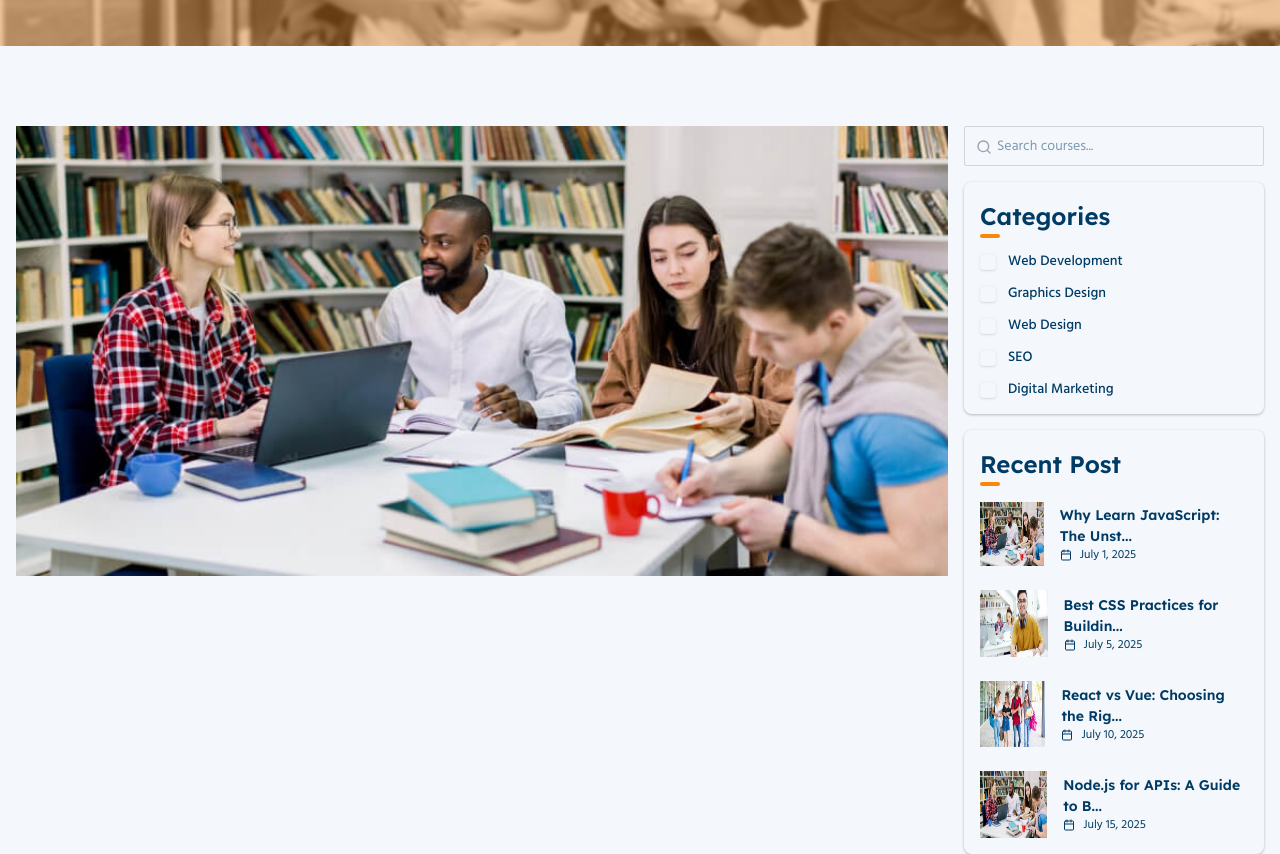
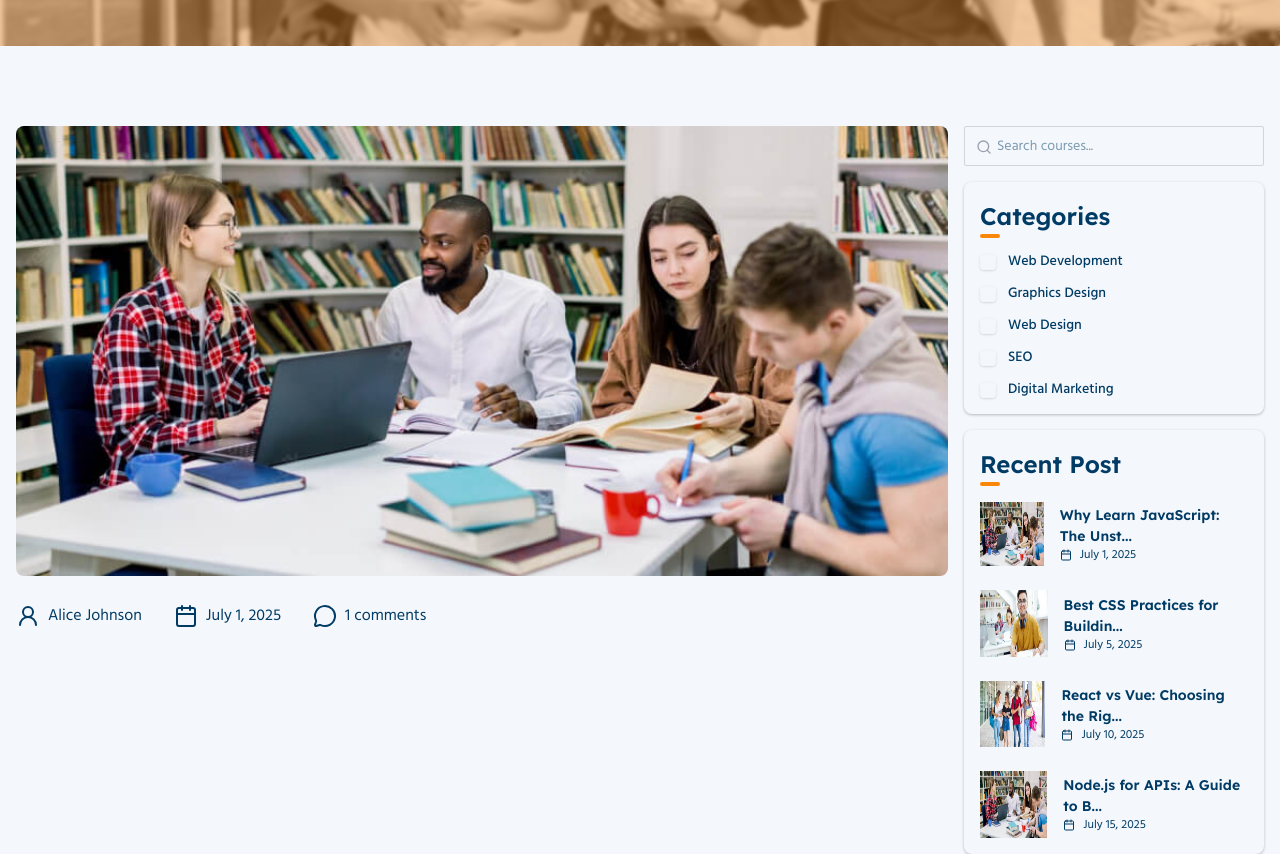
Before and after one commit to Webtricker/techsprout, a Next.js app: page /blogs/b1 in a window 1280 px wide. Shown: the part 360-1214 px from the top of the page. Built offline with nearby package versions, Linux system fonts and the light colour scheme.

Commit message:
Update: author date and comments details added for blog

```diff
--- a/src/app/blogs/[blog]/page.tsx
+++ b/src/app/blogs/[blog]/page.tsx
@@ -4,9 +4,10 @@ import Title from '@/components/Title';
 import { Button } from '@/components/ui/button';
 import { Checkbox } from '@/components/ui/checkbox';
 import { Label } from '@/components/ui/label';
-import { getCategories, getSingleBlog } from '@/lib/mockData/mockApi';
+import { getCategories, getSingleBlog, getSingleUser } from '@/lib/mockData/mockApi';
 import { blogs } from '@/lib/mockData/mockData';
-import { Search } from 'lucide-react';
+import { formateDate } from '@/lib/utils';
+import { Calendar, MessageCircle, Search, UserRound } from 'lucide-react';
 import Image from 'next/image';
 
 export default async function page({ params }: { params: Promise<{ blog: string }> }) {
@@ -25,12 +26,29 @@ export default async function page({ params }: { params: Promise<{ blog: string
   } = getSingleBlog((await params).blog);
 
   const categories = getCategories();
+  const formattedDate = formateDate(createdAt);
+  const user = getSingleUser(author)!;
+
   return (
     <>
       <Hero pageName={title} />
       <section className='container mx-auto flex gap-4 px-4 py-20'>
         <div className='flex-1'>
-          <Image src={image} width={770} height={370} alt={title} className='w-full' />
+          <Image src={image} width={770} height={370} alt={title} className='w-full rounded-xl' />
+          <div className='my-6 flex items-center gap-8 pt-1'>
+            <div className='flex items-center gap-2'>
+              <UserRound />
+              <span>{user.name}</span>
+            </div>
+            <div className='flex items-center gap-2'>
+              <Calendar />
+              <span>{formattedDate}</span>
+            </div>
+            <div className='flex items-center gap-2'>
+              <MessageCircle />
+              <span>{comments.length} comments</span>
+            </div>
+          </div>
         </div>
         <aside className='w-[300px]'>
           <div className='relative'>
```
